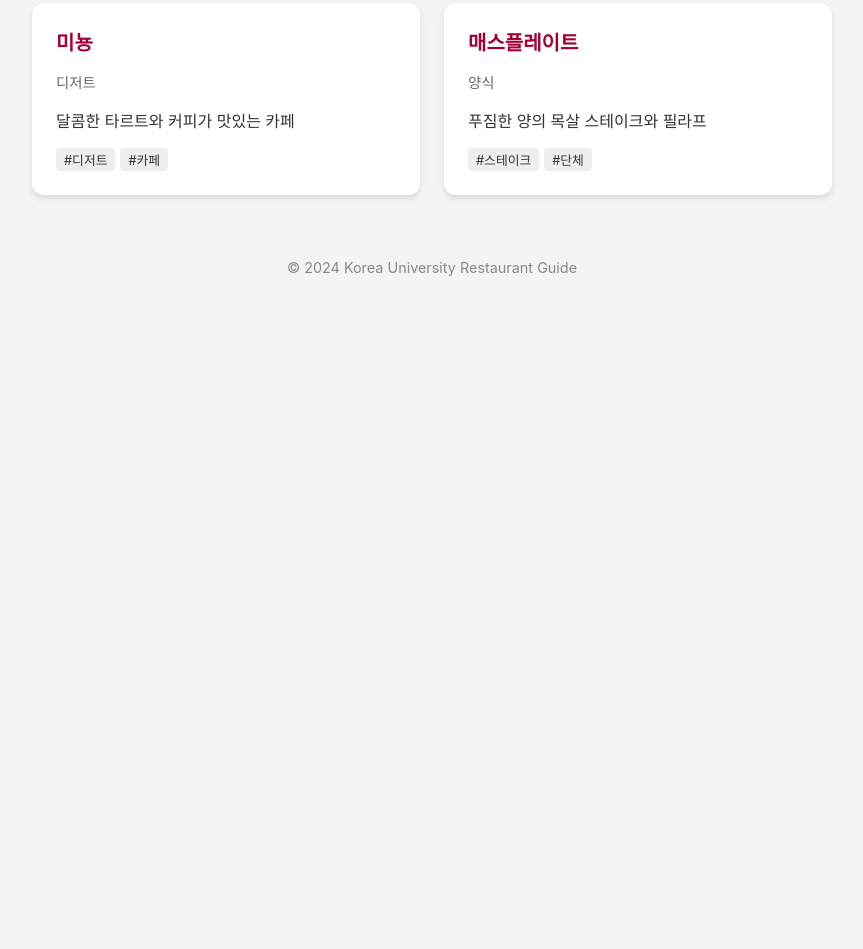
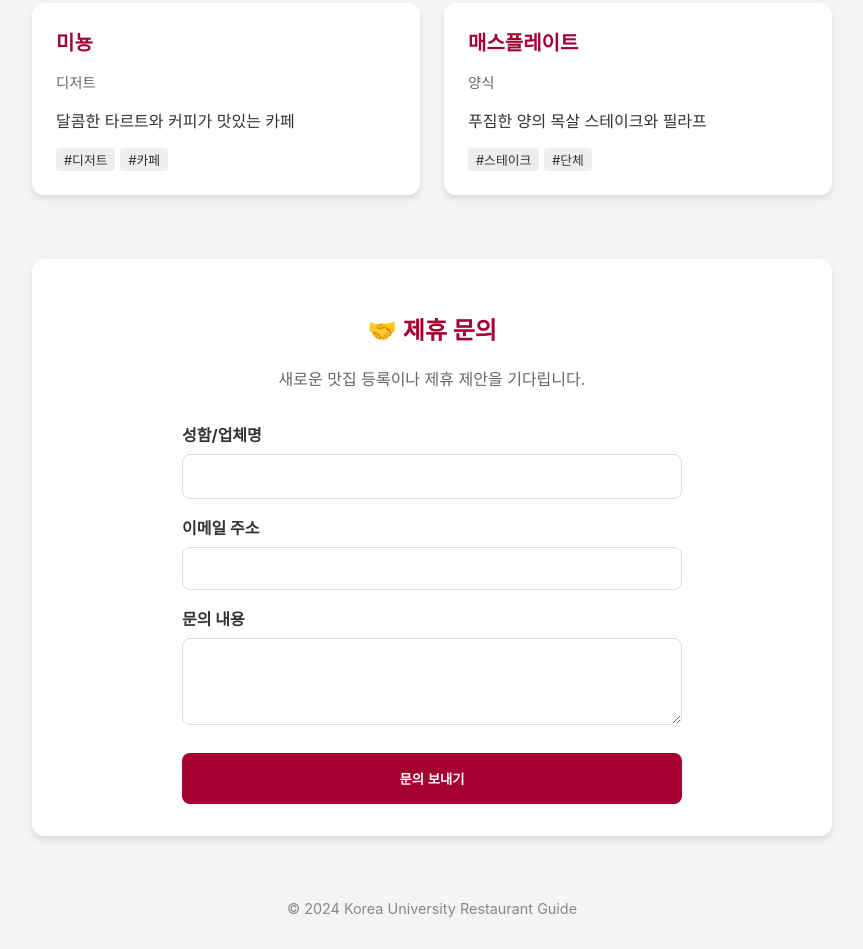
Before and after one commit to Lee-Gijun/learningvibecoding, a plain HTML site: page index.html in a window 1280 px wide. Shown: the part 698-1647 px from the top of the page, without its empty margins (208-1071 px from the left). Before the commit the page ends 1006 px from the top, so only its background shows below. Drawn offline with Linux system fonts and the light colour scheme.

Commit message:
Add Formspree partnership inquiry form

```diff
--- a/index.html
+++ b/index.html
@@ -136,6 +136,27 @@
     <div class="restaurant-list" id="restaurantList">
         <!-- 맛집 카드가 여기에 동적으로 추가됩니다 -->
     </div>
+
+    <section class="partnership-section" style="margin-top: 4rem; background: #fff; padding: 2rem; border-radius: 12px; box-shadow: var(--shadow);">
+        <h2 style="color: var(--ku-crimson); text-align: center;">🤝 제휴 문의</h2>
+        <p style="text-align: center; color: #666; margin-bottom: 2rem;">새로운 맛집 등록이나 제휴 제안을 기다립니다.</p>
+
+        <form action="https://formspree.io/f/mpqblkez" method="POST" style="max-width: 500px; margin: 0 auto;">
+            <div style="margin-bottom: 1rem;">
+                <label style="display: block; margin-bottom: 0.5rem; font-weight: bold;">성함/업체명</label>
+                <input type="text" name="name" required style="width: 100%; padding: 0.8rem; border: 1px solid #ddd; border-radius: 8px; box-sizing: border-box;">
+            </div>
+            <div style="margin-bottom: 1rem;">
+                <label style="display: block; margin-bottom: 0.5rem; font-weight: bold;">이메일 주소</label>
+                <input type="email" name="_replyto" required style="width: 100%; padding: 0.8rem; border: 1px solid #ddd; border-radius: 8px; box-sizing: border-box;">
+            </div>
+            <div style="margin-bottom: 1.5rem;">
+                <label style="display: block; margin-bottom: 0.5rem; font-weight: bold;">문의 내용</label>
+                <textarea name="message" rows="4" required style="width: 100%; padding: 0.8rem; border: 1px solid #ddd; border-radius: 8px; box-sizing: border-box; resize: vertical;"></textarea>
+            </div>
+            <button type="submit" style="width: 100%; padding: 1rem;">문의 보내기</button>
+        </form>
+    </section>
 </div>
 
 <footer>
```
